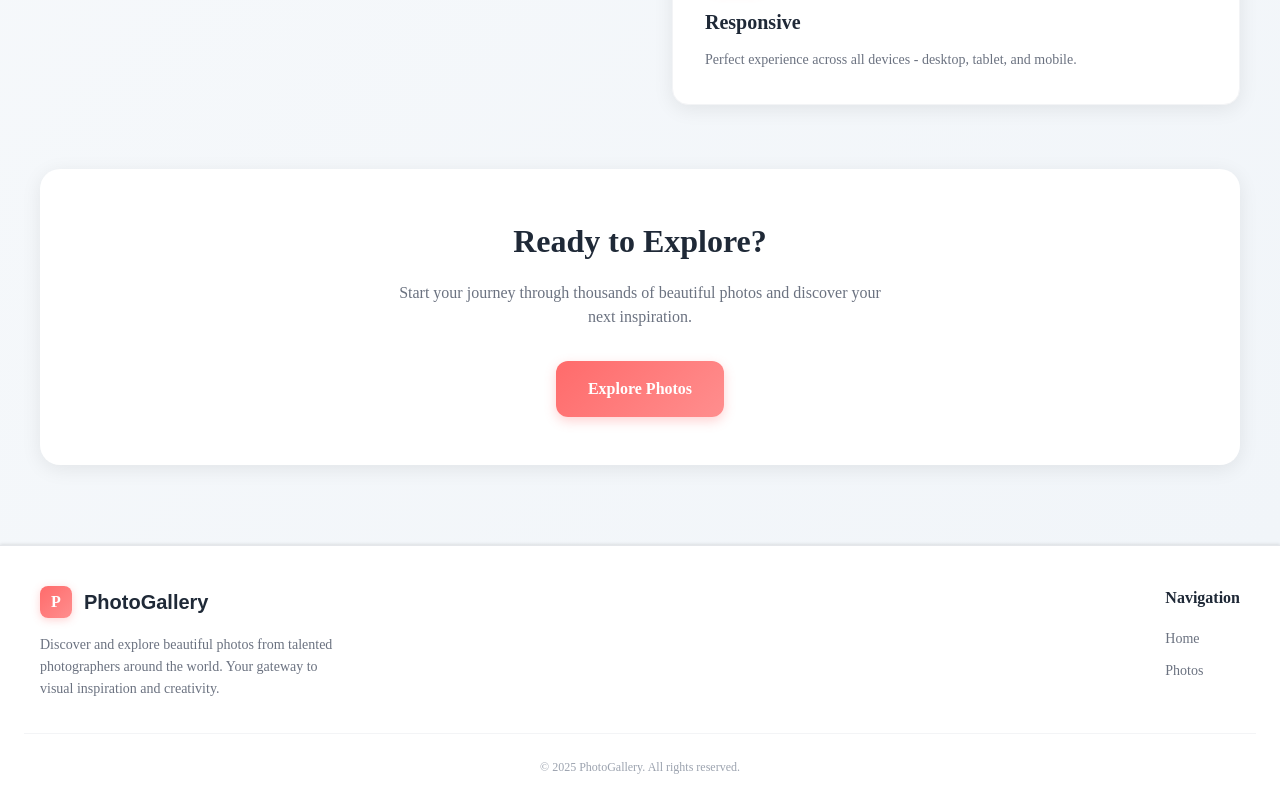
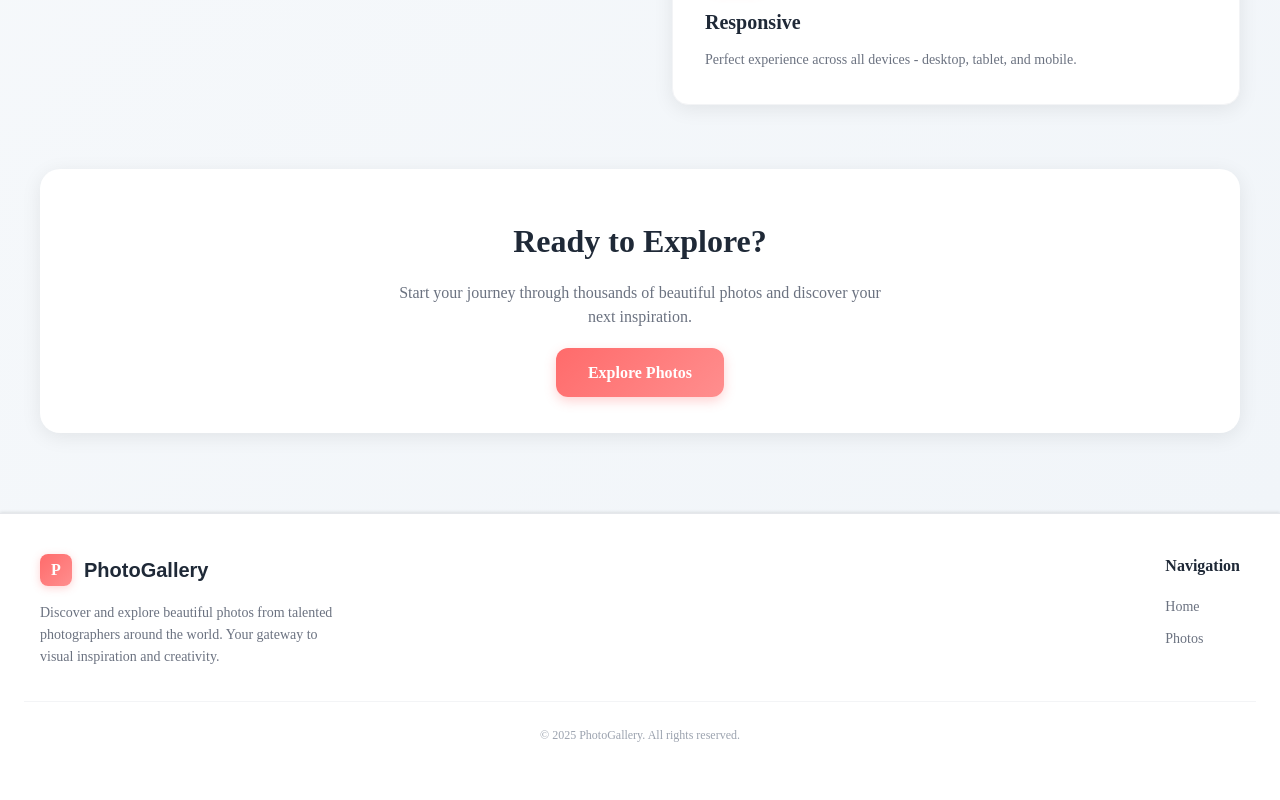
Before and after one commit to AshotHeb/photos-react-app, a React (Vite) app: page / in a window 1280 px wide. Shown: the part 1186-1986 px from the top of the page. After the commit the page ends 1954 px from the top, so only its background shows below. Built offline with nearby package versions, Linux system fonts and the light colour scheme; no server answers.

Commit message:
feat: replace button with Link component for navigation to photos and add text-decoration to CTAButton

```diff
--- a/src/containers/home/about/index.tsx
+++ b/src/containers/home/about/index.tsx
@@ -1,4 +1,5 @@
 import React from 'react'
+import { Link } from 'react-router-dom'
 import * as Styled from './styled'
 import { AboutCard } from './card'
 import type { AboutSectionProps } from './types'
@@ -6,10 +7,6 @@ import { HOME_ABOUT_CARDS, HOME_ABOUT_FEATURES } from './data'
 
 export const AboutSection: React.FC<AboutSectionProps> = React.memo(
   ({ className }) => {
-    const handleExploreClick = () => {
-      window.location.href = '/photos'
-    }
-
     return (
       <Styled.AboutSection className={className}>
         <Styled.AboutContainer>
@@ -59,7 +56,7 @@ export const AboutSection: React.FC<AboutSectionProps> = React.memo(
               Start your journey through thousands of beautiful photos and
               discover your next inspiration.
             </Styled.CTADescription>
-            <Styled.CTAButton onClick={handleExploreClick}>
+            <Styled.CTAButton as={Link} to="/photos">
               Explore Photos
             </Styled.CTAButton>
           </Styled.AboutCTA>
--- a/src/containers/home/about/styled.ts
+++ b/src/containers/home/about/styled.ts
@@ -187,6 +187,7 @@ export const CTAButton = styled.button`
   cursor: pointer;
   transition: all 0.3s ease;
   box-shadow: 0 4px 12px rgba(255, 107, 107, 0.3);
+  text-decoration: none;
 
   &:hover {
     transform: translateY(-2px);
```
